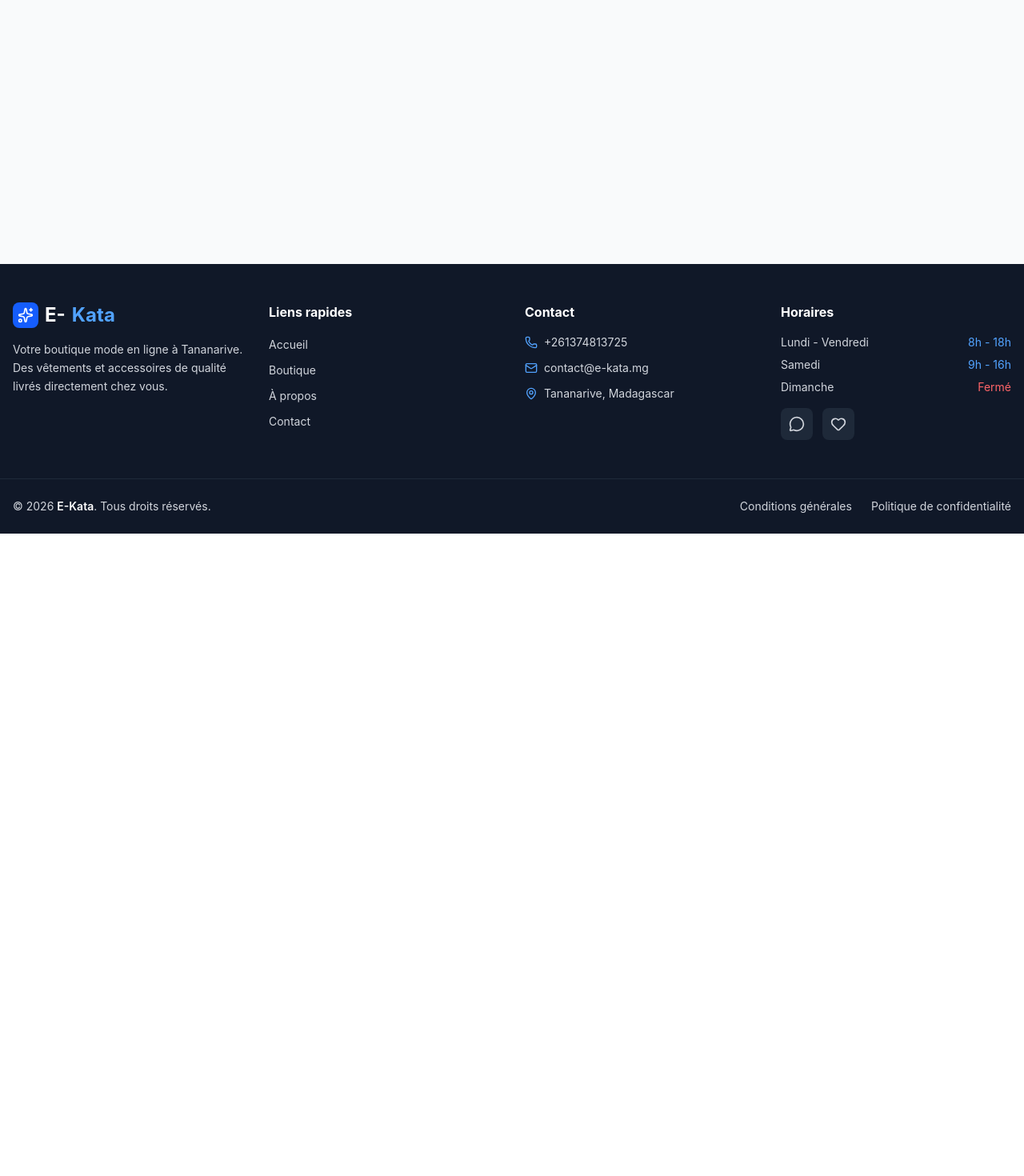
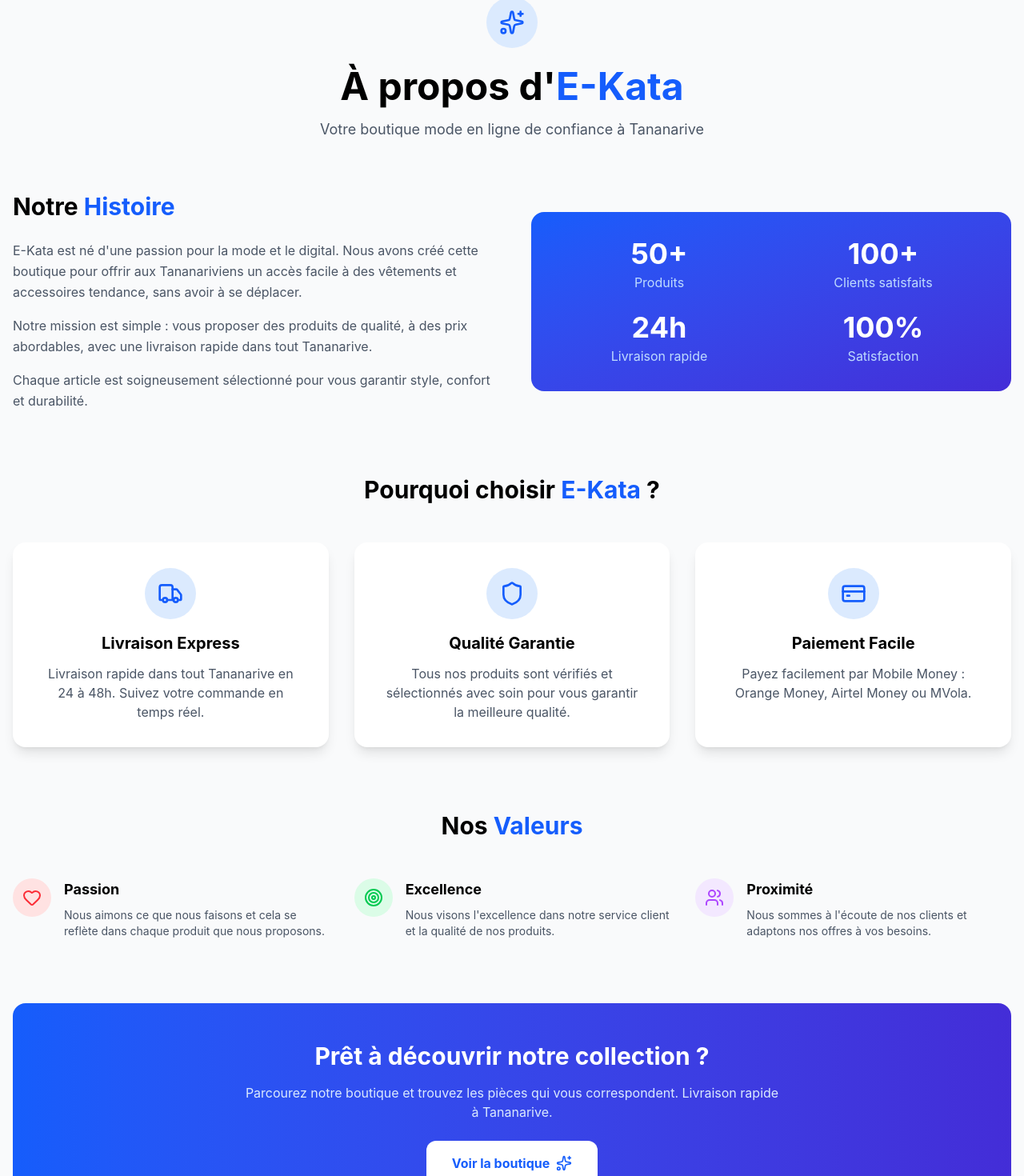
Before and after one commit to Alpha2630/E-kata_project, a React (Vite) app: page /about in a window 1280 px wide. Shown: the part 133-1603 px from the top of the page at 80% size. Before the commit the page ends 800 px from the top, so only its background shows below. Built offline with nearby package versions, Linux system fonts and the light colour scheme.

Commit message:
feat: add about page with story, values and why choose us sections

```diff
--- a/src/App.tsx
+++ b/src/App.tsx
@@ -5,6 +5,7 @@
 import Cart from "./components/Cart";
 import Footer from "./components/Footer";
 import Home from "./pages/Home";
+import About from "./pages/About";
 import Shop from "./pages/Shop";
 import ProductDetail from "./pages/ProductDetail";
 
@@ -21,6 +22,7 @@
               <Route path="/" element={<Home />} />
               <Route path="/shop" element={<Shop />} />
               <Route path="/product/:id" element={<ProductDetail />} />
+              <Route path="/about" element={<About />} />
             </Routes>
           </main>
           <Cart isOpen={isCartOpen} onClose={() => setIsCartOpen(false)} />
--- /dev/null
+++ b/src/pages/About.tsx
@@ -0,0 +1,159 @@
+import { Link } from "react-router-dom";
+import { Sparkles, Truck, Shield, CreditCard, Users, Target, Heart } from "lucide-react";
+
+const About = () => {
+  return (
+    <div className="container mx-auto px-4 py-8 md:py-16">
+      {/* Hero */}
+      <div className="text-center mb-16">
+        <div className="w-16 h-16 bg-blue-100 dark:bg-blue-900/30 rounded-full flex items-center justify-center mx-auto mb-6">
+          <Sparkles className="w-8 h-8 text-blue-600" />
+        </div>
+        <h1 className="text-4xl md:text-5xl font-bold mb-4 dark:text-white">
+          À propos d'<span className="text-blue-600">E-Kata</span>
+        </h1>
+        <p className="text-lg text-gray-600 dark:text-gray-400 max-w-2xl mx-auto">
+          Votre boutique mode en ligne de confiance à Tananarive
+        </p>
+      </div>
+
+      {/* Story */}
+      <div className="grid grid-cols-1 md:grid-cols-2 gap-12 items-center mb-20">
+        <div>
+          <h2 className="text-2xl md:text-3xl font-bold mb-6 dark:text-white">
+            Notre <span className="text-blue-600">Histoire</span>
+          </h2>
+          <p className="text-gray-600 dark:text-gray-400 leading-relaxed mb-4">
+            E-Kata est né d'une passion pour la mode et le digital. Nous avons créé cette boutique
+            pour offrir aux Tananariviens un accès facile à des vêtements et accessoires tendance,
+            sans avoir à se déplacer.
+          </p>
+          <p className="text-gray-600 dark:text-gray-400 leading-relaxed mb-4">
+            Notre mission est simple : vous proposer des produits de qualité, à des prix abordables,
+            avec une livraison rapide dans tout Tananarive.
+          </p>
+          <p className="text-gray-600 dark:text-gray-400 leading-relaxed">
+            Chaque article est soigneusement sélectionné pour vous garantir style, confort et durabilité.
+          </p>
+        </div>
+        <div className="bg-gradient-to-br from-blue-600 to-indigo-700 rounded-2xl p-8 text-white">
+          <div className="grid grid-cols-2 gap-6">
+            <div className="text-center">
+              <div className="text-4xl font-bold">50+</div>
+              <div className="text-blue-200 mt-1">Produits</div>
+            </div>
+            <div className="text-center">
+              <div className="text-4xl font-bold">100+</div>
+              <div className="text-blue-200 mt-1">Clients satisfaits</div>
+            </div>
+            <div className="text-center">
+              <div className="text-4xl font-bold">24h</div>
+              <div className="text-blue-200 mt-1">Livraison rapide</div>
+            </div>
+            <div className="text-center">
+              <div className="text-4xl font-bold">100%</div>
+              <div className="text-blue-200 mt-1">Satisfaction</div>
+            </div>
+          </div>
+        </div>
+      </div>
+
+      {/* Why Choose Us */}
+      <div className="mb-20">
+        <h2 className="text-2xl md:text-3xl font-bold text-center mb-12 dark:text-white">
+          Pourquoi choisir <span className="text-blue-600">E-Kata</span> ?
+        </h2>
+        <div className="grid grid-cols-1 md:grid-cols-3 gap-8">
+          <div className="bg-white dark:bg-gray-800 p-8 rounded-2xl shadow-lg text-center">
+            <div className="w-16 h-16 bg-blue-100 dark:bg-blue-900/30 rounded-full flex items-center justify-center mx-auto mb-4">
+              <Truck className="w-8 h-8 text-blue-600" />
+            </div>
+            <h3 className="font-bold text-xl mb-3 dark:text-white">Livraison Express</h3>
+            <p className="text-gray-600 dark:text-gray-400">
+              Livraison rapide dans tout Tananarive en 24 à 48h. Suivez votre commande en temps réel.
+            </p>
+          </div>
+
+          <div className="bg-white dark:bg-gray-800 p-8 rounded-2xl shadow-lg text-center">
+            <div className="w-16 h-16 bg-blue-100 dark:bg-blue-900/30 rounded-full flex items-center justify-center mx-auto mb-4">
+              <Shield className="w-8 h-8 text-blue-600" />
+            </div>
+            <h3 className="font-bold text-xl mb-3 dark:text-white">Qualité Garantie</h3>
+            <p className="text-gray-600 dark:text-gray-400">
+              Tous nos produits sont vérifiés et sélectionnés avec soin pour vous garantir la meilleure qualité.
+            </p>
+          </div>
+
+          <div className="bg-white dark:bg-gray-800 p-8 rounded-2xl shadow-lg text-center">
+            <div className="w-16 h-16 bg-blue-100 dark:bg-blue-900/30 rounded-full flex items-center justify-center mx-auto mb-4">
+              <CreditCard className="w-8 h-8 text-blue-600" />
+            </div>
+            <h3 className="font-bold text-xl mb-3 dark:text-white">Paiement Facile</h3>
+            <p className="text-gray-600 dark:text-gray-400">
+              Payez facilement par Mobile Money : Orange Money, Airtel Money ou MVola.
+            </p>
+          </div>
+        </div>
+      </div>
+
+      {/* Values */}
+      <div className="mb-20">
+        <h2 className="text-2xl md:text-3xl font-bold text-center mb-12 dark:text-white">
+          Nos <span className="text-blue-600">Valeurs</span>
+        </h2>
+        <div className="grid grid-cols-1 md:grid-cols-3 gap-8">
+          <div className="flex gap-4">
+            <div className="w-12 h-12 bg-red-100 dark:bg-red-900/30 rounded-full flex items-center justify-center flex-shrink-0">
+              <Heart className="w-6 h-6 text-red-500" />
+            </div>
+            <div>
+              <h3 className="font-bold text-lg mb-2 dark:text-white">Passion</h3>
+              <p className="text-gray-600 dark:text-gray-400 text-sm">
+                Nous aimons ce que nous faisons et cela se reflète dans chaque produit que nous proposons.
+              </p>
+            </div>
+          </div>
+          <div className="flex gap-4">
+            <div className="w-12 h-12 bg-green-100 dark:bg-green-900/30 rounded-full flex items-center justify-center flex-shrink-0">
+              <Target className="w-6 h-6 text-green-500" />
+            </div>
+            <div>
+              <h3 className="font-bold text-lg mb-2 dark:text-white">Excellence</h3>
+              <p className="text-gray-600 dark:text-gray-400 text-sm">
+                Nous visons l'excellence dans notre service client et la qualité de nos produits.
+              </p>
+            </div>
+          </div>
+          <div className="flex gap-4">
+            <div className="w-12 h-12 bg-purple-100 dark:bg-purple-900/30 rounded-full flex items-center justify-center flex-shrink-0">
+              <Users className="w-6 h-6 text-purple-500" />
+            </div>
+            <div>
+              <h3 className="font-bold text-lg mb-2 dark:text-white">Proximité</h3>
+              <p className="text-gray-600 dark:text-gray-400 text-sm">
+                Nous sommes à l'écoute de nos clients et adaptons nos offres à vos besoins.
+              </p>
+            </div>
+          </div>
+        </div>
+      </div>
+
+      {/* CTA */}
+      <div className="bg-gradient-to-r from-blue-600 to-indigo-700 rounded-2xl p-8 md:p-12 text-center text-white">
+        <h2 className="text-2xl md:text-3xl font-bold mb-4">Prêt à découvrir notre collection ?</h2>
+        <p className="text-blue-100 mb-6 max-w-2xl mx-auto">
+          Parcourez notre boutique et trouvez les pièces qui vous correspondent. Livraison rapide à Tananarive.
+        </p>
+        <Link
+          to="/shop"
+          className="inline-flex items-center gap-2 bg-white text-blue-600 px-8 py-4 rounded-xl font-bold hover:bg-gray-100 transition-colors"
+        >
+          Voir la boutique
+          <Sparkles className="w-5 h-5" />
+        </Link>
+      </div>
+    </div>
+  );
+};
+
+export default About;
```
